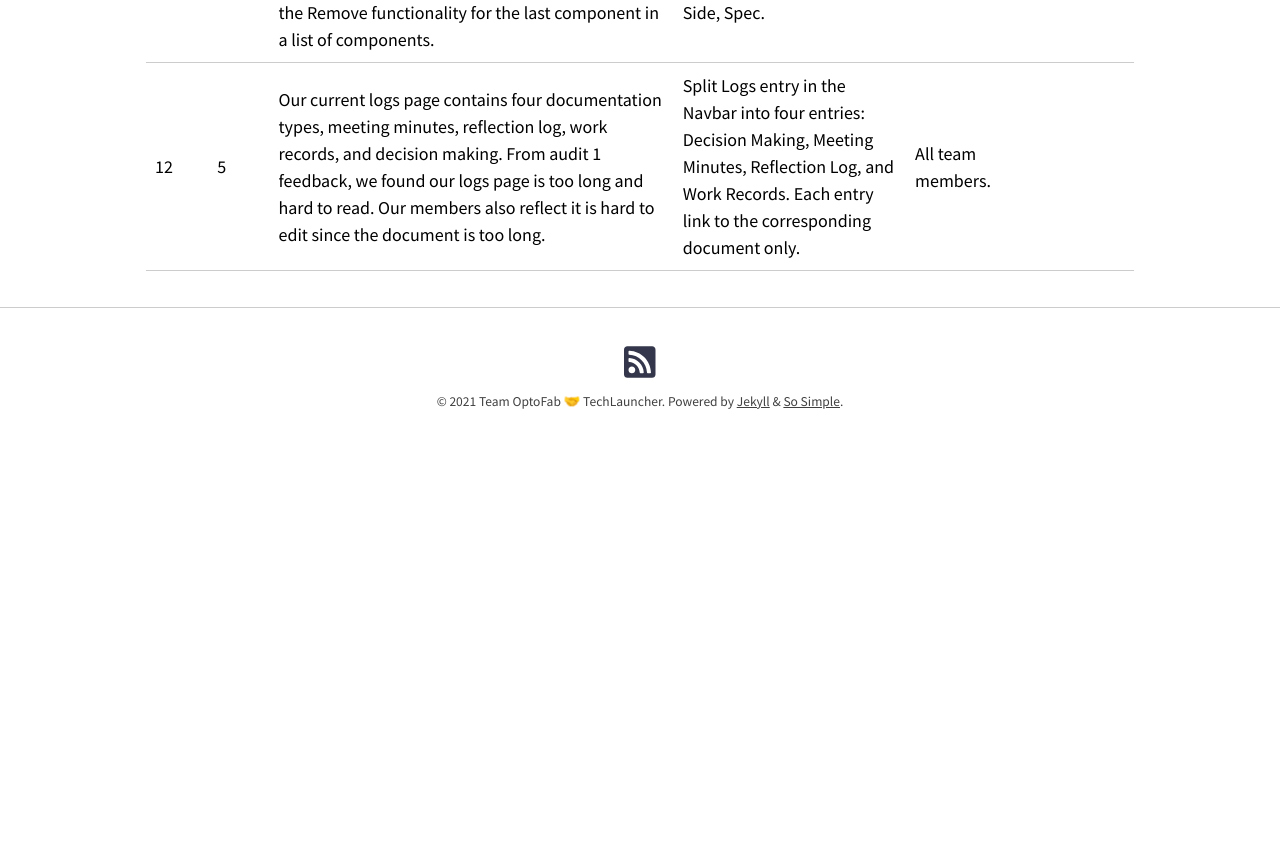
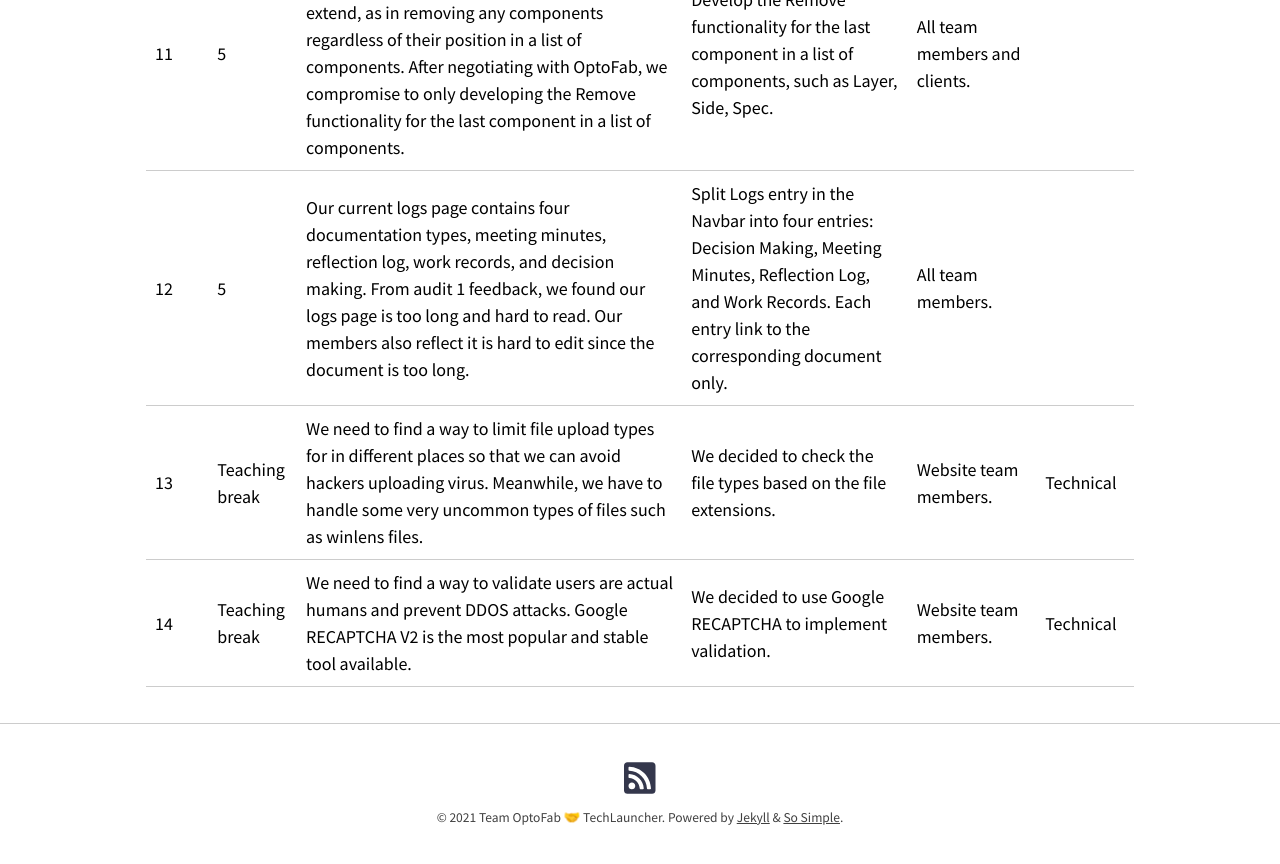
Before and after one commit to optofab/optofab.github.io, a Jekyll site: the page built from decision_making.md, in a window 1280 px wide and 900 px high, scrolled down 2502 px. Shown: the top 864 px of the window. Built offline with Jekyll 4.4.1, drawn with Linux system fonts in a browser that asks for light colours; nearby versions of some CDN libraries; emoji names are drawn with the system emoji font; before the commit the page ends 2986 px from its top, so only the background shows below that.

Commit message:
edited decision log

```diff
--- a/decision_making.md
+++ b/decision_making.md
@@ -19,3 +19,5 @@ Decision making logs from previous semester: [link hosted on Confluence](https:/
 | 10         | 5        | Reflecting on feedback from Audit 1, many stakeholders think that more members should present the Audits.                                                                                                                                                                                                                                                                                                                                                                          | Ruoqian, Hengrui, Ruiqiao will prepare for Audit 2. Yaoyi, Phillip, Guoyu will prepare for Audit 3.                                                                                                                                                                                                                                                                                                                          | All team members.                                   |
 | 11         | 5        | Considering the time frame, we can not afford to develop the Remove functionality to a full extend, as in removing any components regardless of their position in a list of components. After negotiating with OptoFab, we compromise to only developing the Remove functionality for the last component in a list of components.                                                                                                                                                                                                                                                                                                                                                                        | Develop the Remove functionality for the last component in a list of components, such as Layer, Side, Spec.                                                                                                                                                                                                                                                                                                                          | All team members and clients.                                   |
 | 12        | 5        |  Our current logs page contains four documentation types, meeting minutes, reflection log, work records, and decision making. From audit 1 feedback, we found our logs page is too long and hard to read. Our members also reflect it is hard to edit since the document is too long.                                                                                                                                                                                                                                                                                                                                                                          | Split Logs entry in the Navbar into four entries: Decision Making, Meeting Minutes, Reflection Log, and Work Records. Each entry link to the corresponding document only.                                                                                                                             | All team members. |
+| 13        | Teaching break        |  We need to find a way to limit file upload types for in different places so that we can avoid hackers uploading virus. Meanwhile, we have to handle some very uncommon types of files such as winlens files.                                                                                                                                                                                                                                                                                                                                  | We decided to check the file types based on the file extensions.                                                                           | Website team members. | Technical
+| 14        | Teaching break        |  We need to find a way to validate users are actual humans and prevent DDOS attacks. Google RECAPTCHA V2 is the most popular and stable tool available.                                                                                                                                                                                                                                                                                                | We decided to use Google RECAPTCHA to implement validation.                                                                            | Website team members. | Technical
```
